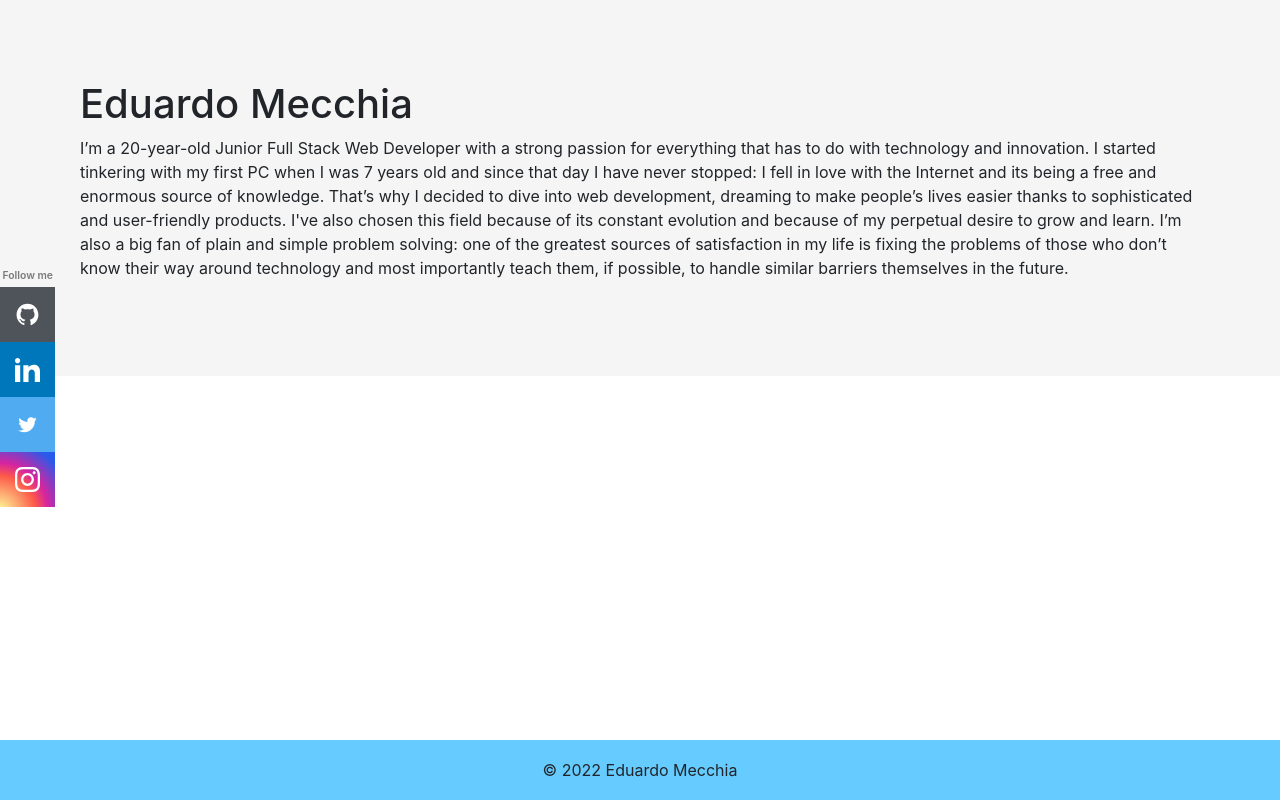
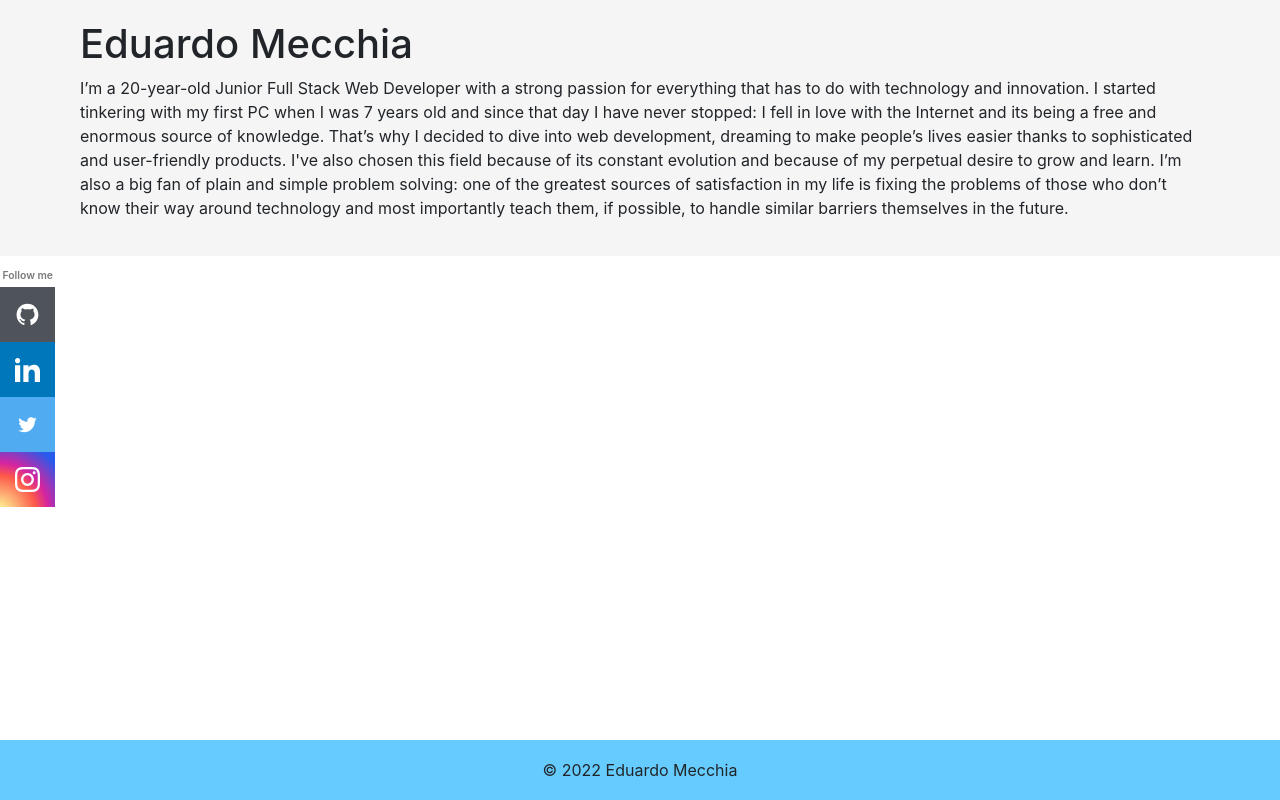
Before and after one commit to eduardomecchia/nuxt-portfolio, a Nuxt app: page / in a window 1280 px wide. Built offline with nearby package versions, Linux system fonts and the light colour scheme.

Commit message:
Reduce vertical padding of main section

```diff
--- a/assets/css/main.scss
+++ b/assets/css/main.scss
@@ -11,7 +11,7 @@ body {
 
 .home {
     background-color: #f5f5f5;
-    padding: 80px;
+    padding: 20px 80px;
 }
 
 #website-navbar {
```
